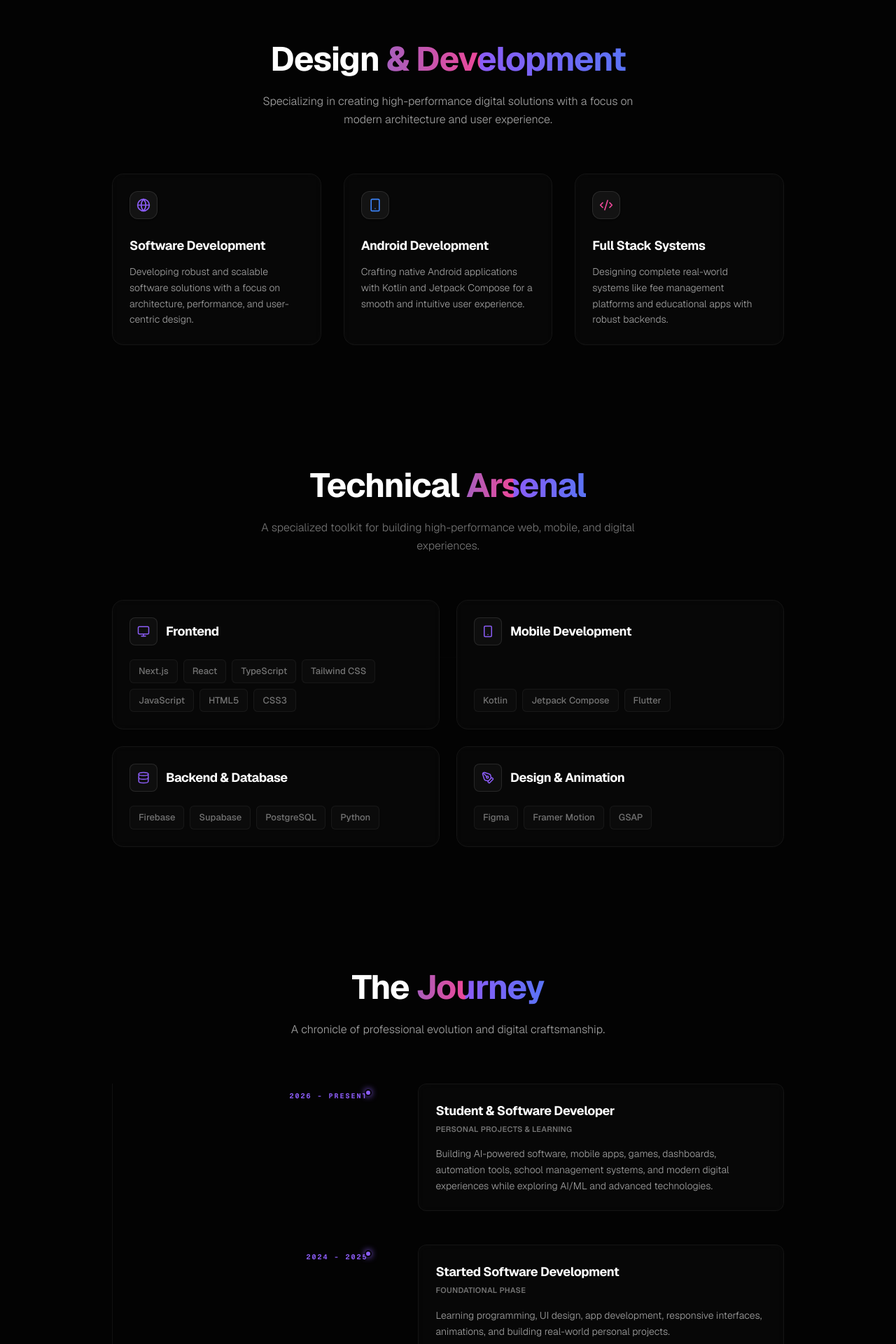
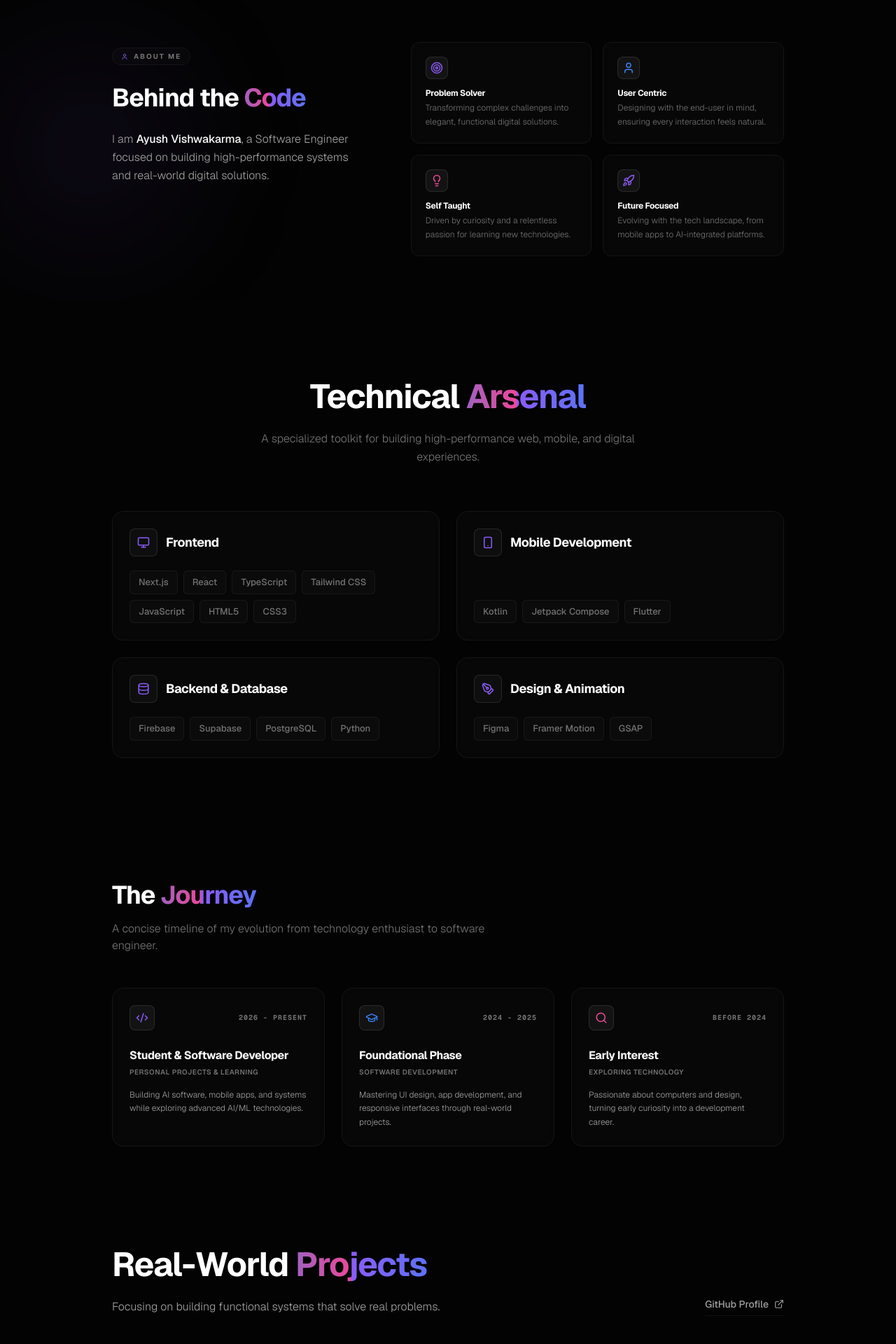
Before and after one commit to ayushv9098/ayush-portfolio, a Next.js app: page / in a window 1280 px wide. Shown: the part 740-2660 px from the top of the page at 70% size. Built offline with nearby package versions, Linux system fonts and the light colour scheme.

Commit message:
feat: redesign About and Experience sections for better layout and responsiveness

```diff
--- a/components/sections/About.tsx
+++ b/components/sections/About.tsx
@@ -1,67 +1,93 @@
 "use client";
 
 import { motion } from "framer-motion";
-import { Code2, Smartphone, Globe } from "lucide-react";
+import { User, Target, Lightbulb, Rocket } from "lucide-react";
 
 export default function About() {
-  const features = [
+  const pillars = [
     {
-      icon: <Globe className="text-primary" size={20} />,
-      title: "Software Development",
-      desc: "Developing robust and scalable software solutions with a focus on architecture, performance, and user-centric design.",
+      icon: <Target className="text-primary" size={20} />,
+      title: "Problem Solver",
+      desc: "Transforming complex challenges into elegant, functional digital solutions."
     },
     {
-      icon: <Smartphone className="text-secondary" size={20} />,
-      title: "Android Development",
-      desc: "Crafting native Android applications with Kotlin and Jetpack Compose for a smooth and intuitive user experience.",
+      icon: <User className="text-secondary" size={20} />,
+      title: "User Centric",
+      desc: "Designing with the end-user in mind, ensuring every interaction feels natural."
     },
     {
-      icon: <Code2 className="text-accent" size={20} />,
-      title: "Full Stack Systems",
-      desc: "Designing complete real-world systems like fee management platforms and educational apps with robust backends.",
+      icon: <Lightbulb className="text-accent" size={20} />,
+      title: "Self Taught",
+      desc: "Driven by curiosity and a relentless passion for learning new technologies."
     },
+    {
+      icon: <Rocket className="text-primary" size={20} />,
+      title: "Future Focused",
+      desc: "Evolving with the tech landscape, from mobile apps to AI-integrated platforms."
+    }
   ];
 
   return (
     <section id="about" className="section-spacing relative overflow-hidden">
       <div className="section-container relative z-10">
+        <div className="grid grid-cols-1 lg:grid-cols-12 gap-8 lg:gap-16 items-start">
+
+          {/* Left Side: Narrative */}
           <motion.div
+            initial={{ opacity: 0, x: -30 }}
+            whileInView={{ opacity: 1, x: 0 }}
+            viewport={{ once: true }}
+            transition={{ duration: 0.8, ease: [0.16, 1, 0.3, 1] }}
+            className="lg:col-span-5 lg:pt-2"
+          >
+            <div className="inline-flex items-center gap-2 px-3 py-1 rounded-full glass-card text-[10px] font-bold uppercase tracking-[0.2em] text-neutral-500 mb-6 border border-white/5">
+              <User size={10} className="text-primary" />
+              <span>About Me</span>
+            </div>
+
+            <h2 className="text-3xl md:text-4xl font-bold mb-6 tracking-tight leading-tight">
+              Behind the <span className="text-gradient">Code</span>
+            </h2>
+
+            <div className="text-neutral-400 font-light leading-relaxed text-sm md:text-base max-w-xl">
+              <p>
+                I am <span className="text-white font-medium">Ayush Vishwakarma</span>, a Software Engineer focused on building high-performance systems and real-world digital solutions.
+              </p>
+            </div>
+          </motion.div>
+
+          {/* Right Side: Key Pillars Grid */}
+          <motion.div
+            initial={{ opacity: 0, x: 30 }}
+            whileInView={{ opacity: 1, x: 0 }}
+            viewport={{ once: true }}
+            transition={{ duration: 0.8, delay: 0.2, ease: [0.16, 1, 0.3, 1] }}
+            className="lg:col-span-7 grid grid-cols-2 gap-4"
+          >
+            {pillars.map((pillar, index) => (
+              <motion.div
+                key={pillar.title}
                 initial={{ opacity: 0, y: 20 }}
                 whileInView={{ opacity: 1, y: 0 }}
                 viewport={{ once: true }}
-          transition={{ duration: 0.8 }}
-          className="text-center mb-10 md:mb-16"
+                transition={{ duration: 0.5, delay: 0.3 + (index * 0.1) }}
+                className="glass-card p-4 md:p-5 rounded-xl border border-white/5 hover:border-white/10 transition-all duration-300 group"
               >
-          <h2 className="text-3xl md:text-5xl font-bold mb-4 md:mb-6 tracking-tight">
-            Design <span className="text-gradient">& Development</span>
-          </h2>
-          <p className="text-neutral-400 max-w-xl mx-auto text-[14px] md:text-base font-light leading-relaxed px-4">
-            Specializing in creating high-performance digital solutions with a focus on modern architecture and user experience.
-          </p>
-        </motion.div>
-
-        <div className="grid grid-cols-1 md:grid-cols-3 gap-6 lg:gap-8">
-          {features.map((feature, index) => (
-            <motion.div
-              key={feature.title}
-              initial={{ opacity: 0, y: 30 }}
-              whileInView={{ opacity: 1, y: 0 }}
-              viewport={{ once: true, margin: "-50px" }}
-              transition={{ duration: 0.5, delay: index * 0.1, ease: "easeOut" }}
-              className="glass-card p-6 rounded-2xl relative group overflow-hidden border border-white/5"
-            >
-              <div className="absolute inset-0 bg-gradient-to-br from-white/[0.02] to-transparent opacity-0 group-hover:opacity-100 transition-opacity duration-500" />
-              <div className="w-10 h-10 rounded-xl bg-white/5 border border-white/10 flex items-center justify-center mb-6 shadow-sm group-hover:scale-110 transition-all duration-500 ease-out">
-                {feature.icon}
+                <div className="w-8 h-8 rounded-lg bg-white/5 border border-white/10 flex items-center justify-center mb-3 group-hover:scale-110 transition-transform duration-500">
+                  <div className="scale-90">{pillar.icon}</div>
                 </div>
-              <h3 className="text-lg font-bold text-white mb-3 tracking-tight">{feature.title}</h3>
-              <p className="text-neutral-400 text-sm leading-relaxed font-light group-hover:text-neutral-300 transition-colors">
-                {feature.desc}
+                <h3 className="text-xs font-bold text-white mb-1 tracking-tight">{pillar.title}</h3>
+                <p className="text-[11px] md:text-xs text-neutral-500 leading-relaxed font-light">
+                  {pillar.desc}
                 </p>
               </motion.div>
             ))}
+          </motion.div>
         </div>
       </div>
+
+      {/* Background Decorative Element */}
+      <div className="absolute top-1/2 left-0 -translate-y-1/2 w-64 h-64 bg-primary/10 rounded-full blur-[100px] pointer-events-none -z-10" />
     </section>
   );
 }
--- a/components/sections/Experience.tsx
+++ b/components/sections/Experience.tsx
@@ -1,78 +1,80 @@
 "use client";
 
 import { motion } from "framer-motion";
+import { GraduationCap, Code2, Search } from "lucide-react";
 
 const experiences = [
   {
     role: "Student & Software Developer",
     company: "Personal Projects & Learning",
     duration: "2026 - Present",
-    desc: "Building AI-powered software, mobile apps, games, dashboards, automation tools, school management systems, and modern digital experiences while exploring AI/ML and advanced technologies.",
+    desc: "Building AI software, mobile apps, and systems while exploring advanced AI/ML technologies.",
+    icon: <Code2 size={18} className="text-primary" />,
+    color: "from-primary/10 to-transparent"
   },
   {
-    role: "Started Software Development",
-    company: "Foundational Phase",
+    role: "Foundational Phase",
+    company: "Software Development",
     duration: "2024 - 2025",
-    desc: "Learning programming, UI design, app development, responsive interfaces, animations, and building real-world personal projects.",
+    desc: "Mastering UI design, app development, and responsive interfaces through real-world projects.",
+    icon: <GraduationCap size={18} className="text-secondary" />,
+    color: "from-secondary/10 to-transparent"
   },
   {
-    role: "Exploring Technology",
-    company: "Early Interest",
+    role: "Early Interest",
+    company: "Exploring Technology",
     duration: "Before 2024",
-    desc: "Interested in computers, games, technology, design, and digital creativity which later turned into a passion for development.",
+    desc: "Passionate about computers and design, turning early curiosity into a development career.",
+    icon: <Search size={18} className="text-accent" />,
+    color: "from-accent/10 to-transparent"
   },
 ];
 
 export default function Experience() {
   return (
     <section id="experience" className="section-spacing relative overflow-hidden">
-      <div className="section-container z-10 relative max-w-3xl">
+      <div className="section-container z-10 relative">
         <motion.div
-          initial={{ opacity: 0, y: 30 }}
+          initial={{ opacity: 0, y: 20 }}
           whileInView={{ opacity: 1, y: 0 }}
-          viewport={{ once: true, margin: "-100px" }}
-          transition={{ duration: 0.8, ease: [0.16, 1, 0.3, 1] }}
-          className="mb-10 md:mb-16 text-center"
+          viewport={{ once: true }}
+          transition={{ duration: 0.8 }}
+          className="mb-8 md:mb-12"
         >
-          <h2 className="text-3xl md:text-5xl font-bold mb-4 md:mb-6 tracking-tight">
+          <h2 className="text-2xl md:text-4xl font-bold mb-4 tracking-tight">
             The <span className="text-gradient">Journey</span>
           </h2>
-          <p className="text-neutral-400 text-[15px] md:text-base font-light leading-relaxed max-w-lg mx-auto">
-            A chronicle of professional evolution and digital craftsmanship.
+          <p className="text-neutral-500 text-sm md:text-base font-light max-w-xl">
+            A concise timeline of my evolution from technology enthusiast to software engineer.
           </p>
         </motion.div>
 
-        <div className="relative border-l border-white/5 ml-4 md:ml-0 md:pl-0">
+        <div className="grid grid-cols-1 md:grid-cols-3 gap-4 md:gap-6">
           {experiences.map((exp, index) => (
             <motion.div
               key={index}
-              initial={{ opacity: 0, x: -20 }}
-              whileInView={{ opacity: 1, x: 0 }}
-              viewport={{ once: true, margin: "-50px" }}
-              transition={{ duration: 0.5, delay: index * 0.1, ease: "easeOut" }}
-              className="mb-12 relative pl-8 md:pl-0"
+              initial={{ opacity: 0, y: 20 }}
+              whileInView={{ opacity: 1, y: 0 }}
+              viewport={{ once: true }}
+              transition={{ duration: 0.5, delay: index * 0.1 }}
+              className="glass-card p-6 rounded-2xl border border-white/5 group relative overflow-hidden flex flex-col hover:border-white/10"
             >
-              <div className="md:grid md:grid-cols-5 gap-8 items-start relative">
-                {/* Timeline Dot */}
-                <div className="absolute left-[-37px] md:left-auto md:right-[-6px] md:col-start-2 md:col-span-1 flex justify-end top-2 z-10">
-                  <div className="w-2.5 h-2.5 rounded-full bg-primary shadow-[0_0_10px_var(--primary)] border-2 border-[#030303]" />
+              {/* Animated Glow */}
+              <div className={`absolute inset-0 bg-gradient-to-br ${exp.color} opacity-0 group-hover:opacity-100 transition-opacity duration-700`} />
+
+              <div className="relative z-10">
+                <div className="flex items-center justify-between mb-6">
+                  <div className="w-9 h-9 rounded-lg bg-white/5 border border-white/10 flex items-center justify-center group-hover:scale-110 transition-transform duration-500">
+                    {exp.icon}
+                  </div>
+                  <span className="text-[10px] font-mono font-bold text-neutral-500 uppercase tracking-widest">{exp.duration}</span>
                 </div>
 
-                {/* Duration */}
-                <div className="md:col-span-2 md:text-right mb-2 md:mb-0 pt-1">
-                  <span className="text-primary font-mono text-[10px] uppercase tracking-[0.2em] font-bold">{exp.duration}</span>
-                </div>
-
-                {/* Content */}
-                <div className="md:col-span-3 md:pl-10">
-                  <div className="glass-card p-6 rounded-xl border border-white/5 group hover:border-white/10 transition-all duration-500">
-                    <h3 className="text-lg font-bold text-white mb-1 tracking-tight">{exp.role}</h3>
-                    <h4 className="text-neutral-500 mb-4 font-semibold tracking-wide text-[11px] uppercase">{exp.company}</h4>
-                    <p className="text-neutral-400 leading-relaxed text-sm font-light">
-                      {exp.desc}
-                    </p>
-                  </div>
-                </div>
+                <h3 className="text-base font-bold text-white mb-1 tracking-tight group-hover:text-primary transition-colors">{exp.role}</h3>
+                <h4 className="text-[10px] text-neutral-500 mb-4 font-semibold uppercase tracking-wider">{exp.company}</h4>
+                <p className="text-xs text-neutral-400 leading-relaxed font-light">
+                  {exp.desc}
+                </p>
               </div>
             </motion.div>
           ))}
```
Lines whose indentation alone changed are shown as unchanged.
